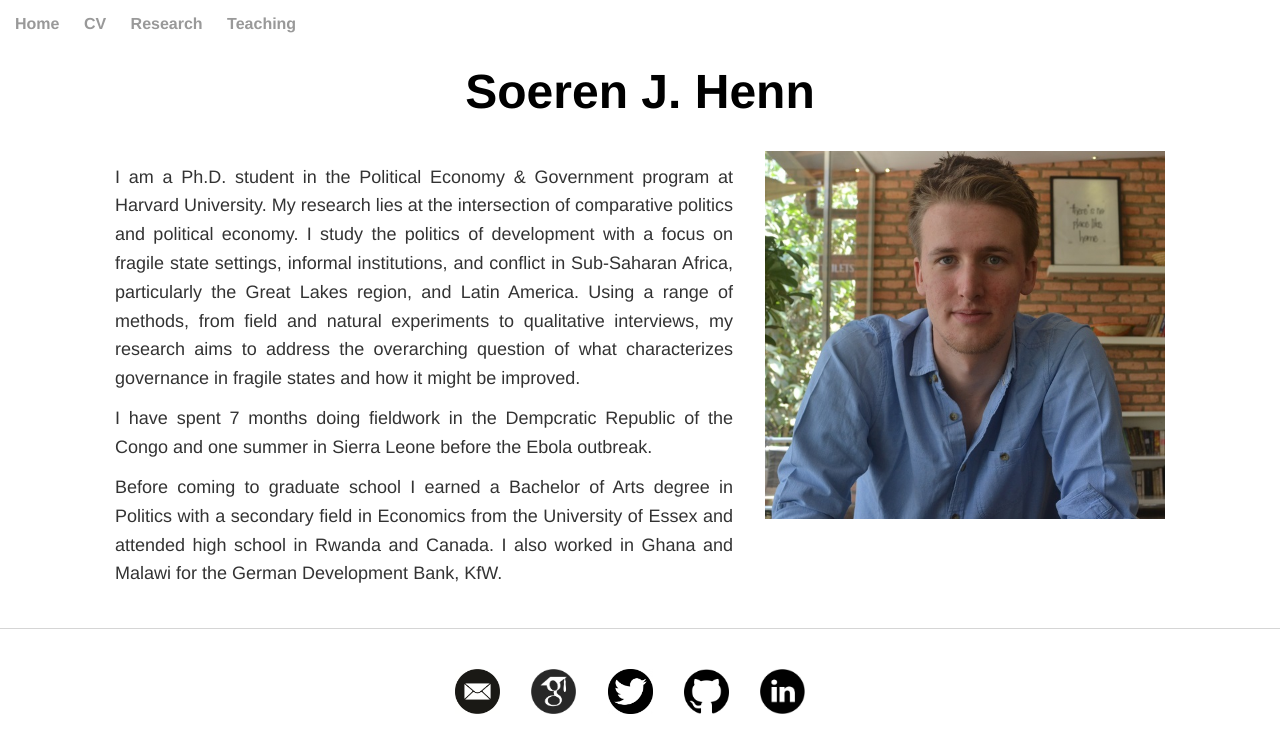
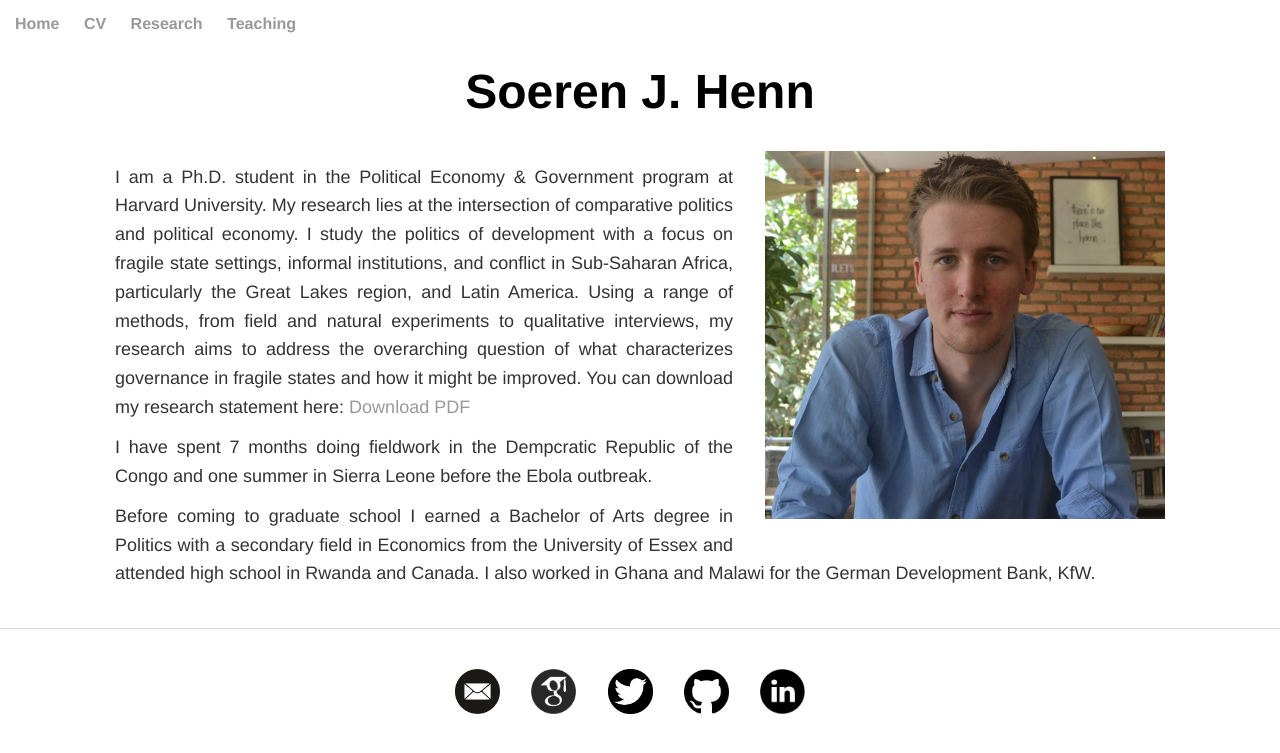
Before and after one commit to soeren-henn/soeren-henn.github.io, a Jekyll site: the page built from index.html, in a window 1280 px wide. Shown: the top 753 px of the page. Built offline with Jekyll 4.4.1, drawn with Linux system fonts in a browser that asks for light colours.

Commit message:
Update index.html

```diff
--- a/index.html
+++ b/index.html
@@ -13,7 +13,7 @@ title: Soeren J. Henn
 	</div>
 
 	<div class="biotext">
-		<p>I am a Ph.D. student in the Political Economy &#38 Government program at Harvard University. My research lies at the intersection of comparative politics and political economy. I study the politics of development with a focus on fragile state settings, informal institutions, and conflict in Sub-Saharan Africa, particularly the Great Lakes region, and Latin America. Using a range of methods, from field and natural experiments to qualitative interviews, my research aims to address the overarching question of what characterizes governance in fragile states and how it might be improved.</p>
+		<p>I am a Ph.D. student in the Political Economy &#38 Government program at Harvard University. My research lies at the intersection of comparative politics and political economy. I study the politics of development with a focus on fragile state settings, informal institutions, and conflict in Sub-Saharan Africa, particularly the Great Lakes region, and Latin America. Using a range of methods, from field and natural experiments to qualitative interviews, my research aims to address the overarching question of what characterizes governance in fragile states and how it might be improved. You can download my research statement here: <a href="/files/Henn_research.pdf" class="btn btn-default pull-right" title="PDF">Download PDF</a></p>
 		<p>I have spent 7 months doing fieldwork in the Dempcratic Republic of the Congo and one summer in Sierra Leone before the Ebola outbreak.</p>
 		<p>Before coming to graduate school I earned a Bachelor of Arts degree in Politics with a secondary field in Economics from the University of Essex and attended high school in Rwanda and Canada. I also worked in Ghana and Malawi for the German Development Bank, KfW.</p>
 	</div>
```
